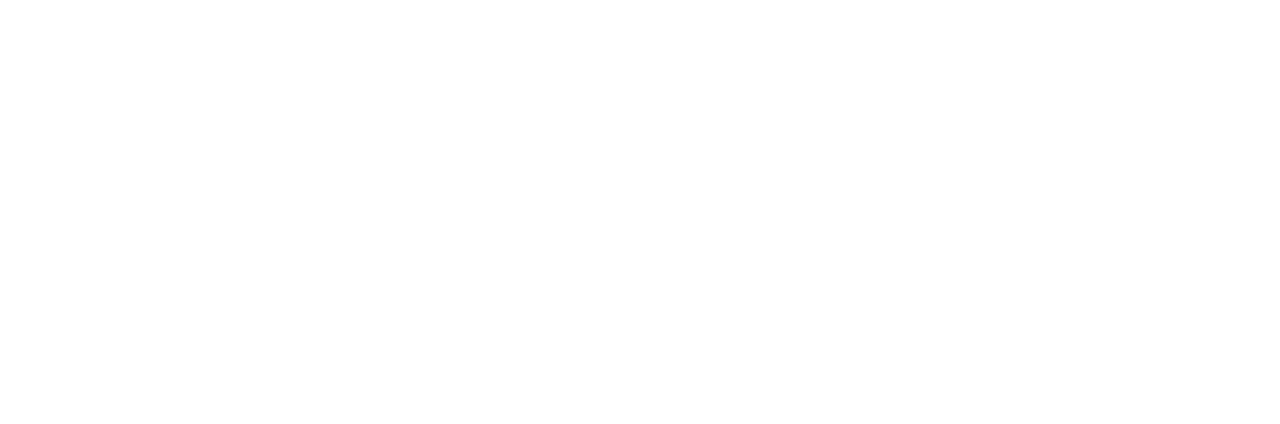
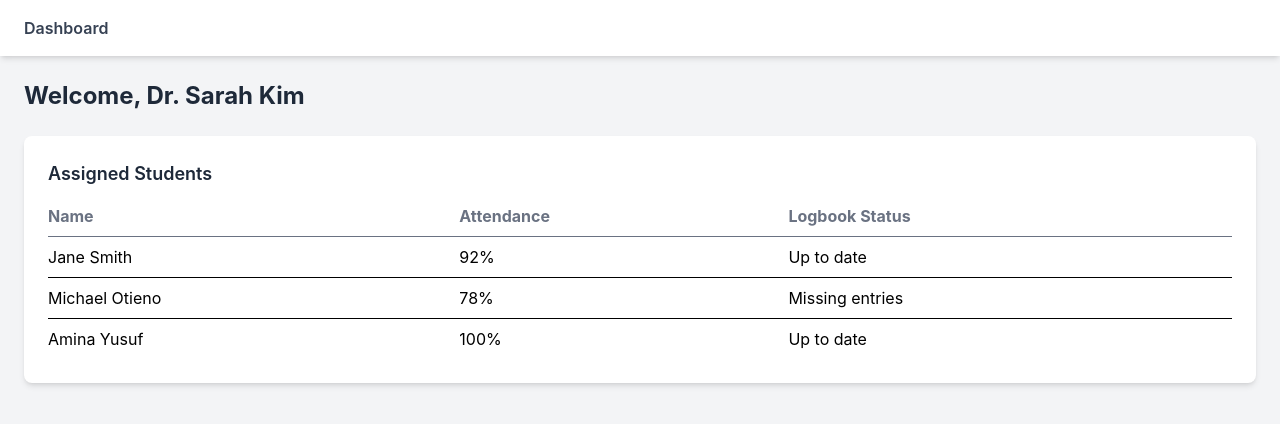
Before and after one commit to Keith-11th/Field-attendance-system, a React (Vite) app in the folder frontend/: page /lecturer/dashboard in a window 1280 px wide. Before the commit this address had no page. Shown: the top 424 px of the page. Built offline with nearby package versions, Linux system fonts and the light colour scheme.

Commit message:
Add Reports, Lecturer Dashboard and Lecturer Navbar

```diff
--- a/frontend/src/App.tsx
+++ b/frontend/src/App.tsx
@@ -3,6 +3,8 @@ import Login from './components/Login'
 import StudentDashboard from './components/StudentDashboard'
 import Logbook from './components/Logbook'
 import Announcements from './components/Announcements'
+import Reports from './components/Reports'
+import LecturerDashboard from './components/LecturerDashboard'
 
 function App() {
   return (
@@ -13,6 +15,8 @@ function App() {
         <Route path="/student/dashboard" element={<StudentDashboard />} />
         <Route path="/student/logbook" element={<Logbook />} />
         <Route path="/student/announcements" element={<Announcements />} />
+        <Route path="/student/reports" element={<Reports />} />
+        <Route path="/lecturer/dashboard" element={<LecturerDashboard />} />
       </Routes>
     </BrowserRouter>
   )
--- /dev/null
+++ b/frontend/src/components/LecturerDashboard.tsx
@@ -0,0 +1,50 @@
+import LecturerNavbar from './LecturerNavbar'
+
+function LecturerDashboard() {
+  const lecturerName = 'Dr. Sarah Kim'
+
+  const students = [
+    { id: 1, name: 'Jane Smith', attendancePercent: 92, logbookStatus: 'Up to date' },
+    { id: 2, name: 'Michael Otieno', attendancePercent: 78, logbookStatus: 'Missing entries' },
+    { id: 3, name: 'Amina Yusuf', attendancePercent: 100, logbookStatus: 'Up to date' },
+  ]
+
+  return (
+    <div className="min-h-screen bg-gray-100">
+      <LecturerNavbar />
+
+      <div className="p-6">
+        <h1 className="mb-6 text-2xl font-bold text-gray-800">
+          Welcome, {lecturerName}
+        </h1>
+
+        <div className="rounded-lg bg-white p-6 shadow-md">
+          <h2 className="mb-4 text-lg font-semibold text-gray-800">
+            Assigned Students
+          </h2>
+
+          <table className="w-full text-left">
+            <thead>
+              <tr className="border-b text-gray-500">
+                <th className="pb-2">Name</th>
+                <th className="pb-2">Attendance</th>
+                <th className="pb-2">Logbook Status</th>
+              </tr>
+            </thead>
+            <tbody>
+              {students.map((student) => (
+                <tr key={student.id} className="border-b last:border-0">
+                  <td className="py-2">{student.name}</td>
+                  <td className="py-2">{student.attendancePercent}%</td>
+                  <td className="py-2">{student.logbookStatus}</td>
+                </tr>
+              ))}
+            </tbody>
+          </table>
+        </div>
+      </div>
+    </div>
+  )
+}
+
+export default LecturerDashboard
--- /dev/null
+++ b/frontend/src/components/LecturerNavbar.tsx
@@ -0,0 +1,13 @@
+import { Link } from 'react-router-dom'
+
+function LecturerNavbar() {
+  return (
+    <nav className="flex gap-6 bg-white px-6 py-4 shadow-md">
+      <Link to="/lecturer/dashboard" className="font-semibold text-gray-700 hover:text-blue-600">
+        Dashboard
+      </Link>
+    </nav>
+  )
+}
+
+export default LecturerNavbar
--- a/frontend/src/components/Navbar.tsx
+++ b/frontend/src/components/Navbar.tsx
@@ -14,6 +14,10 @@ function Navbar() {
       <Link to="/student/announcements" className="font-semibold text-gray-700 hover:text-blue-600">
         Announcements
       </Link>
+
+      <Link to="/student/reports" className="font-semibold text-gray-700 hover:text-blue-600">
+        Reports
+      </Link>
     </nav>
   )
 }
--- /dev/null
+++ b/frontend/src/components/Reports.tsx
@@ -0,0 +1,66 @@
+import { useState } from 'react'
+import Navbar from './Navbar'
+
+function Reports() {
+  const [selectedFile, setSelectedFile] = useState<File | null>(null)
+  const [uploadedFiles, setUploadedFiles] = useState<string[]>([])
+
+  function handleFileChange(e: React.ChangeEvent<HTMLInputElement>) {
+    if (e.target.files && e.target.files.length > 0) {
+      setSelectedFile(e.target.files[0])
+    }
+  }
+
+  function handleUpload() {
+    if (selectedFile) {
+      setUploadedFiles([...uploadedFiles, selectedFile.name])
+      setSelectedFile(null)
+    }
+  }
+
+  return (
+    <div className="min-h-screen bg-gray-100">
+      <Navbar />
+
+      <div className="p-6">
+        <h1 className="mb-6 text-2xl font-bold text-gray-800">
+          Submit Reports
+        </h1>
+
+        <div className="mb-6 rounded-lg bg-white p-6 shadow-md">
+          <input
+            type="file"
+            onChange={handleFileChange}
+            className="mb-4 block w-full text-sm text-gray-600"
+          />
+
+          <button
+            onClick={handleUpload}
+            className="rounded-md bg-blue-600 px-6 py-2 font-semibold text-white hover:bg-blue-700"
+          >
+            Upload
+          </button>
+        </div>
+
+        <div className="rounded-lg bg-white p-6 shadow-md">
+          <h2 className="mb-4 text-lg font-semibold text-gray-800">
+            Uploaded Files
+          </h2>
+
+          <ul>
+            {uploadedFiles.map((fileName, index) => (
+              <li
+                key={index}
+                className="border-b py-2 text-gray-700 last:border-0"
+              >
+                {fileName}
+              </li>
+            ))}
+          </ul>
+        </div>
+      </div>
+    </div>
+  )
+}
+
+export default Reports
```
